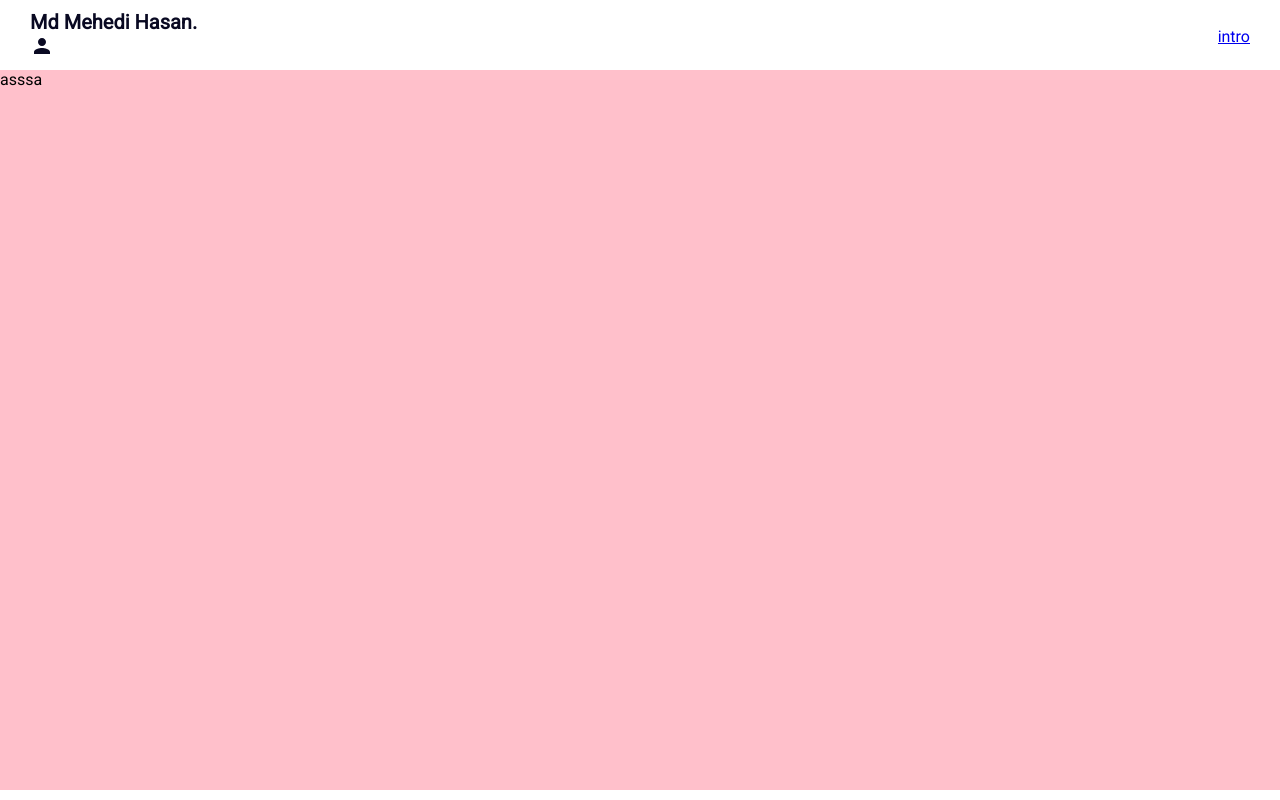
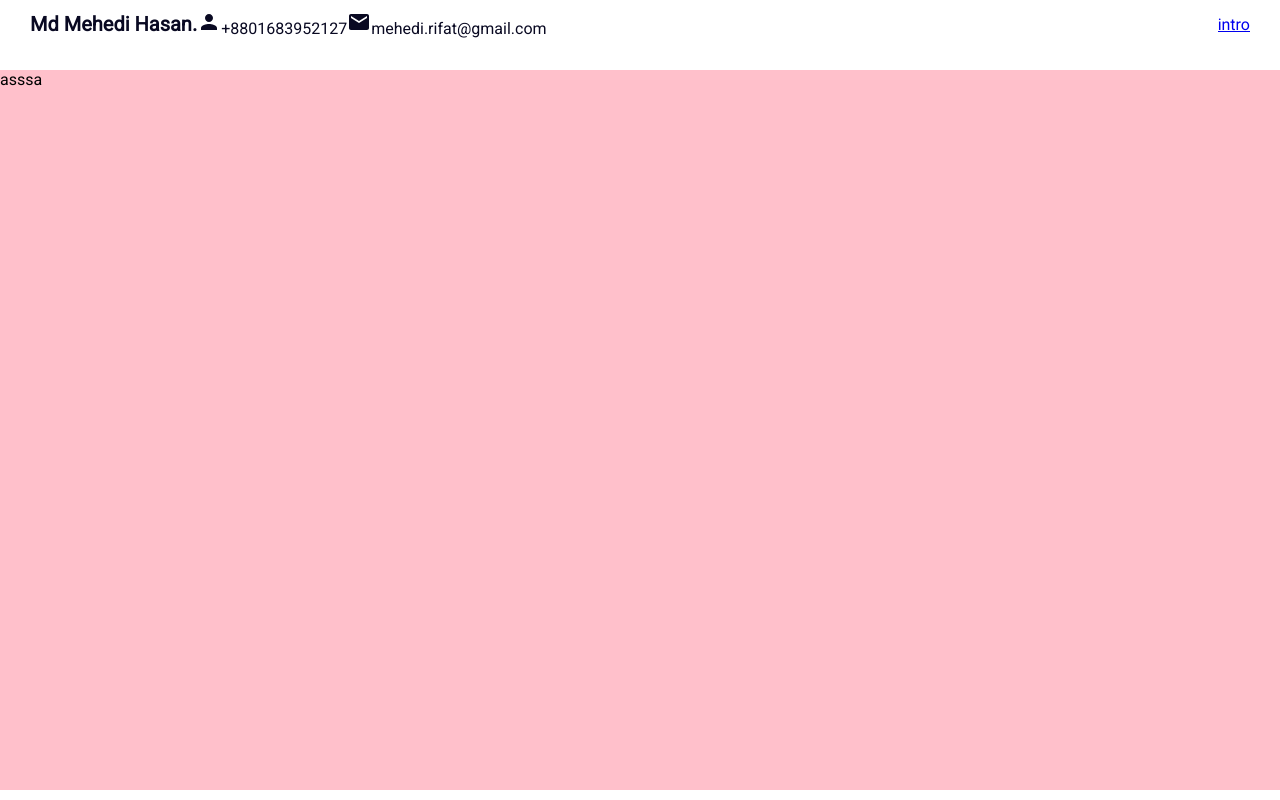
Before and after one commit to Mdmehedihasanrifat/Portfolio, a React (Create React App) app: page / in a window 1280 px wide. Built offline with nearby package versions, Linux system fonts and the light colour scheme.

Commit message:
protfolio icon

```diff
--- a/src/components/topbar/topbar.css
+++ b/src/components/topbar/topbar.css
@@ -14,7 +14,11 @@
     align-items: center;
     justify-content: space-between;
 }
+.left{
 
+    display: flex;
+    align-items: center;
+}
 .wrapper >.left>.logo{
 
     font-size: 20px;
--- a/src/components/topbar/topbar.js
+++ b/src/components/topbar/topbar.js
@@ -1,15 +1,24 @@
 import React from 'react';
 import './topbar.css'
 import PersonIcon from '@material-ui/icons/Person';
+import Mail from '@material-ui/icons/Mail';
 const Topbar = () => {
     return (
         <div className="topbar">
          <div className="wrapper">
                 <div className="left">
                     <a href="#intro" className="logo">Md Mehedi Hasan.</a>
-                    <div className="itemContainer"></div>
-                    <PersonIcon><span>+8990***</span></PersonIcon>
+                    <div className="itemContainer">
+                    <PersonIcon></PersonIcon>
+                        <span>+8801683952127</span>
+                    </div>
+                    <div className="itemContainer">
+                        <Mail></Mail>
+                        <span>mehedi.rifat@gmail.com</span>
+                    </div>
+
                 </div>
+
              <div className="right">
                  <a href="#intro">intro</a>
              </div>
```
